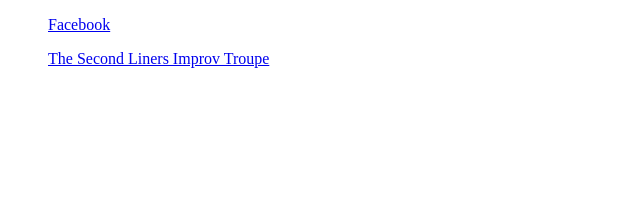
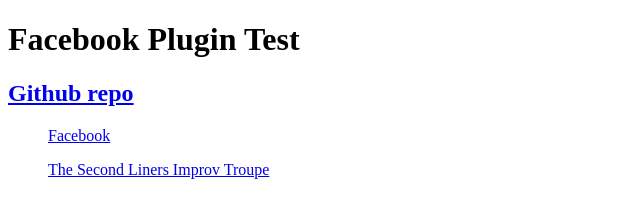
Before and after one commit to MichaelCurrin/embed-social-widgets, a plain HTML site: page index.html in a window 1280 px wide. Shown: the whole page, without its empty margins (0-640 px from the left). Drawn offline with Linux system fonts and the light colour scheme.

Commit message:
feat: Update index.html

```diff
--- a/index.html
+++ b/index.html
@@ -10,6 +10,10 @@
 </head>
 
 <body>
+    <h1>Facebook Plugin Test</h1>
+
+    <h2><a href="https://github.com/MichaelCurrin/fb-plugin-test/">Github repo</a> </h2>
+
     <!-- Container for iframe which will be inserted by JS. -->
     <div id="fb-root"></div>
     <script async defer crossorigin="anonymous" src="https://connect.facebook.net/en_GB/sdk.js#xfbml=1&version=v4.0">
```
